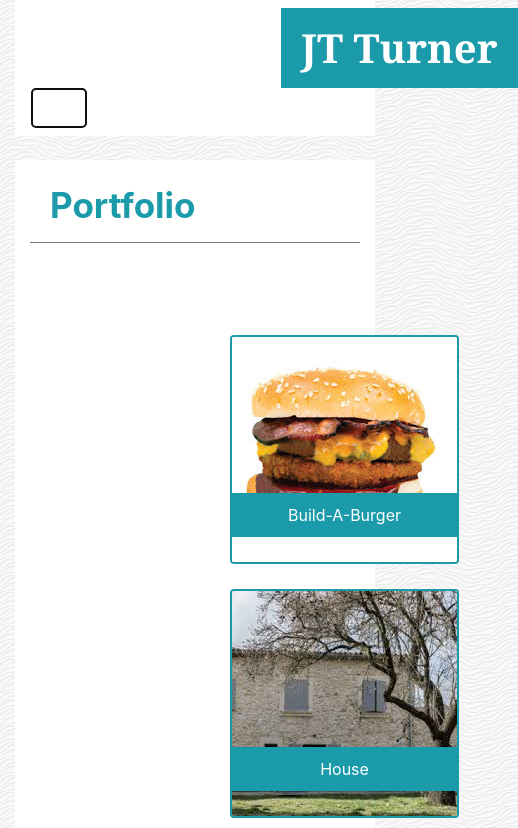
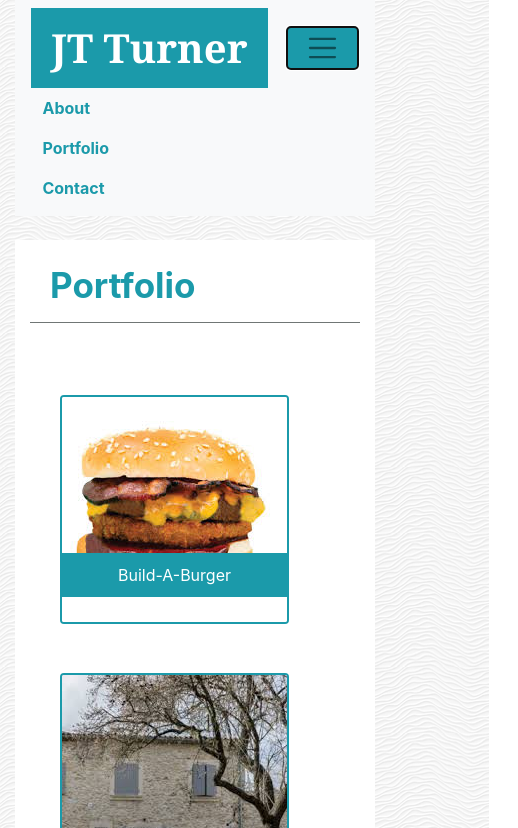
Before and after one commit to javierturner/responsiveportfolio, a plain HTML site: page portfolio.html in a window 390 px wide. Both pictures are taken after a click on the button "Toggle navigation". Shown: the top 828 px of the page, 518 px wide, since content can reach past the window. Drawn offline with nearby package versions, Linux system fonts and the light colour scheme.

Commit message:
finally fixed hamburger menu

```diff
--- a/assets/css/style.css
+++ b/assets/css/style.css
@@ -1,26 +1,30 @@
 /* Common elements */
-
-/* .navbar navbar-expand-lg navbar-light {
-    background-color: blue;
-} */
 
 /* name in navbar */
 .navbar-brand {
-    color: #ffffff;
+    color: #ffffff !important;
     background-color: #1B9AAA;
     font-family: 'Georgia', Times, 'Times New Roman', serif;
     font-weight: bold;
     height: 80px;
     font-size: 40px;
     padding: 10px 20px;
-    /* margin-left: 30 !important; */
-    margin: 0px 16px 0px 250px;
+    margin-left: 30 !important;
+    margin: 0px 16px 0px 237px;
 }
 
 .nav-link {
-    color: #1B9AAA;
+    color: #1B9AAA !important;
     font-weight: bold;
-    /* margin-right: 200px; */
+}
+
+.navbar-nav {
+    margin-right: 250px;
+}
+
+a:active {
+    background-color: #1B9AAA;
+    color: #ffffff;
 }
 
 ul {
@@ -29,12 +33,14 @@ ul {
 }
 
 .navbar-toggler {
-    color: red;
+    /* color: red; */
 }
 
 .header {
-    color: red;
+    /* color: red; */
 }
+
+/* button, input {} */
 
 /* links */
 #navbarNavAltMarkup {
@@ -79,6 +85,7 @@ html {
     margin-bottom: 60px;
   }
 
+
 /* Portfolio elements*/
 .body-projects {
     padding: 50px 200px;
@@ -98,7 +105,8 @@ html {
     margin-left: 17px;
 }
 
-/* Contact Me */
+
+/* Contact */
 input[type=text], select, textarea {
     width: 100%;
     padding: 12px;
@@ -125,19 +133,41 @@ input[type=text], select, textarea {
   }
 
   .col-md-12 {
-margin: 0 auto;
+    margin: 0 auto;
   }
+
 
   /* Media Queries */
   @media (max-width: 768px) {
 
-
+.navbar-toggler-icon {
     width: 47px;
     height: 34px;
-    background-color: #7eb444;
+    /* background-color: #1B9AAA; */
 }
 
+.navbar-brand {
+    margin: 0 !important;
+    float: left;
+    size: 50%;
+}
 
+.nav-link {
+    text-align: left;
+}
 
+button.navbar-toggler {
+    background-color: #1B9AAA;
+}
+
+.col-md-6 {
+    /* padding: 50px; */
+    margin-right: 200px;
+}
+
+.body-projects {
+    padding: 30px;
+
+}
 
   }
--- a/portfolio.html
+++ b/portfolio.html
@@ -14,13 +14,13 @@
     <div class="container-fluid">
         <div class="row">
             <div class="col-md-12">
-                <nav class="navbar navbar-expand-lg" style="background-color: #ffffff">
-                    <a class="navbar-brand" href="#">JT Turner</a>
-                    <button class="navbar-toggler" type="button" data-toggle="collapse" data-target="#navbarNav"
-                        aria-controls="navbarNav" aria-expanded="false" aria-label="Toggle navigation">
-                        <span class="navbar-toggler-icon"></span>
-                    </button>
-                    <div class="collapse navbar-collapse justify-content-end" id="navbarNav">
+                    <nav class="navbar navbar-expand-lg navbar-light bg-light" style="background-color: #ffffff">
+                            <a class="navbar-brand" href="#">JT Turner</a>
+                            <button class="navbar-toggler" type="button" data-toggle="collapse" data-target="#navbarNav"
+                                aria-controls="navbarNav" aria-expanded="false" aria-label="Toggle navigation">
+                                <span class="navbar-toggler-icon"></span>
+                            </button>
+                    <div class="collapse navbar-collapse collapse-show justify-content-end" id="navbarNav">
                         <ul class="navbar-nav">
                             <li class="nav-item">
                                 <a class="nav-link" href="index.html">About</a>
@@ -77,12 +77,20 @@
 
                             </div>
                         </div>
-
                     </div>
                 </div>
             </div>
         </div>
 
+        <script src="https://code.jquery.com/jquery-3.3.1.slim.min.js"
+            integrity="sha384-q8i/X+965DzO0rT7abK41JStQIAqVgRVzpbzo5smXKp4YfRvH+8abtTE1Pi6jizo"
+            crossorigin="anonymous"></script>
+        <script src="https://cdnjs.cloudflare.com/ajax/libs/popper.js/1.14.7/umd/popper.min.js"
+            integrity="sha384-UO2eT0CpHqdSJQ6hJty5KVphtPhzWj9WO1clHTMGa3JDZwrnQq4sF86dIHNDz0W1"
+            crossorigin="anonymous"></script>
+        <script src="https://stackpath.bootstrapcdn.com/bootstrap/4.3.1/js/bootstrap.min.js"
+            integrity="sha384-JjSmVgyd0p3pXB1rRibZUAYoIIy6OrQ6VrjIEaFf/nJGzIxFDsf4x0xIM+B07jRM"
+            crossorigin="anonymous"></script>
 
 </body>
 
```
Also changed, not shown: contact.html (+12 -3 lines), index.html (+10 -1 lines).
